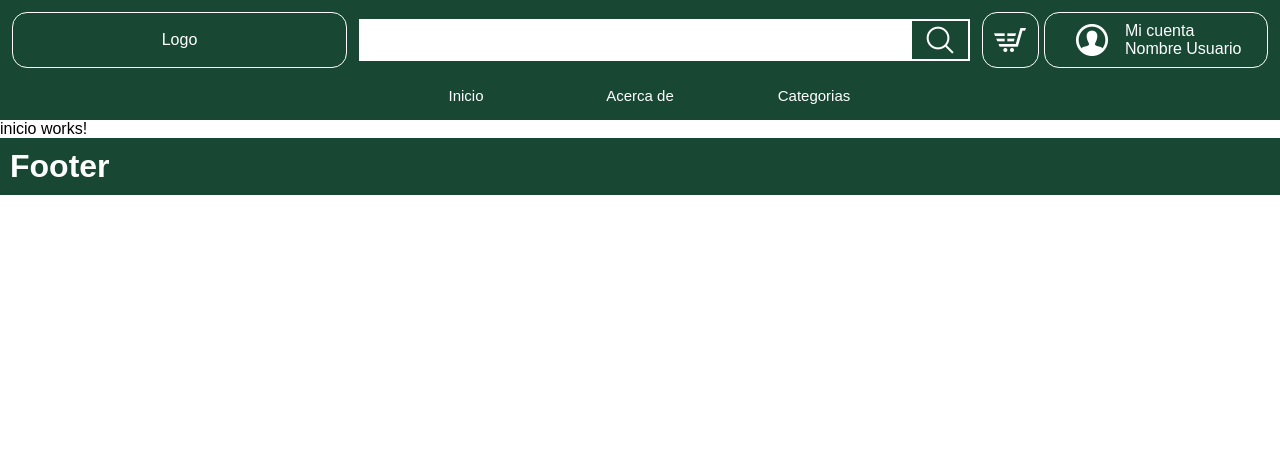
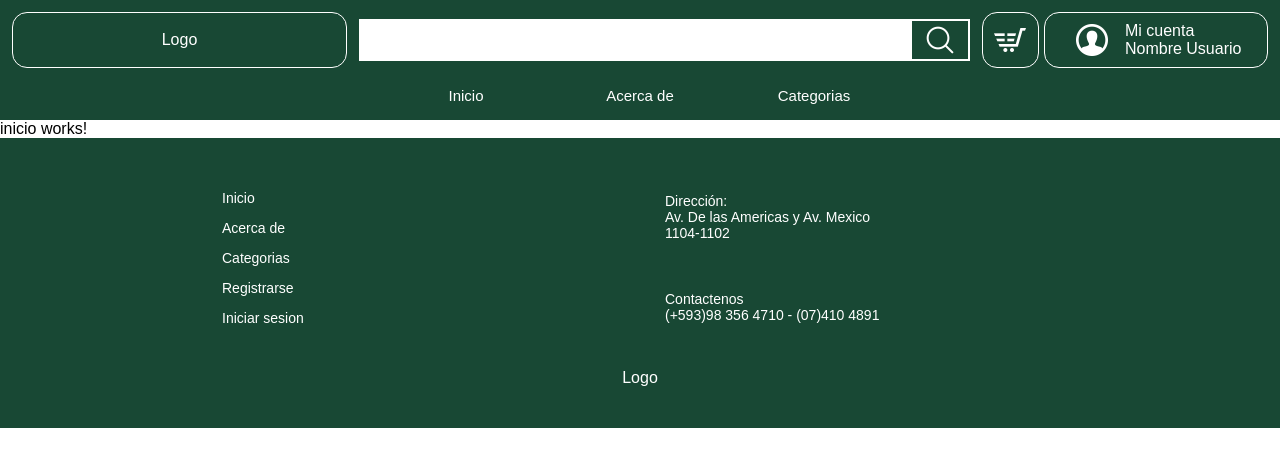
Before and after one commit to dfao2003/WebCompras, an Angular app: page /paginas/inicio in a window 1280 px wide. Shown: the top 466 px of the page. Built offline with nearby package versions, Linux system fonts and the light colour scheme.

Commit message:
Agregación del footer

```diff
--- a/src/app/footer/footer.component.html
+++ b/src/app/footer/footer.component.html
@@ -5,9 +5,100 @@
       background-color: #184834;
       color: white;
       padding: 10px;
+      padding: 25px;
+    }
+
+    .contInfo{
+        display: flex;
+        gap:10px;
+        justify-content: center;
+    }
+
+    .contCont{
+        width: 400px;
+        padding: 20px;
+    }
+
+    .menu{
+        width: 400px;
+        padding: 20px;
+    }
+
+
+    ul{
+        justify-content: center;
+        align-items: center;
+        width: auto;
+        list-style: none;
+    }
+
+    .text{
+        width: 150px;
+        border-radius: 7px;
+        padding: 7px;
+        text-align: left;
+        color: white;
+    }
+
+    .text:hover{
+        font-size: 15px;
+    }
+
+    a{
+        text-decoration: none;
+        font-size: 14px;
+    }
+
+    .contCont{
+        display: flex;
+        flex-direction: column;
+        justify-content: center;
+    }
+
+    .contCont p{
+        font-size: 14px;
+    }
+
+    .contTelef{
+
+        margin-top: 50px;
+    }
+
+    .contLogo{
+        border-top: 15px;
+        height: 50px;
+        display: flex;
+        align-items: center;
+        justify-content: center;
     }
 </style>
 
 <footer>
-    <h1>Footer</h1>
+    <div class="contInfo">
+        <div class="menu">
+            <ul>
+                <li *ngFor="let link of paginas">
+                    <a href="#" [routerLink]="link.path">
+                        <div class="text">
+                            {{link.title}}
+                        </div>
+                    </a>
+                </li>
+            </ul>
+        </div>
+        <div class="contCont">
+            <div class="contDirec">
+                <p>Dirección:</p>
+                <p>Av. De las Americas y Av. Mexico</p>
+                <p>1104-1102</p>
+            </div>
+            <div class="contTelef">
+                <p>Contactenos</p>
+                <p>(+593)98 356 4710 - (07)410 4891</p>
+            </div>
+        </div>
+    </div>
+    <div class="contLogo">
+        <p>Logo</p>
+    </div>
 </footer>
--- a/src/app/footer/footer.component.ts
+++ b/src/app/footer/footer.component.ts
@@ -6,5 +6,11 @@ import { Component } from '@angular/core';
   styleUrls: ['./footer.component.scss']
 })
 export class FooterComponent {
-
+  paginas = [
+    {path: 'paginas/inicio', title:'Inicio'},
+    {path: 'paginas/acercade', title: 'Acerca de'},
+    {path: 'paginas/categorias', title: 'Categorias'},
+    {path: 'paginas/registrarse', title: 'Registrarse'},
+    {path: 'paginas/iniciarSesion', title: 'Iniciar sesion'}
+  ]
 }
```
